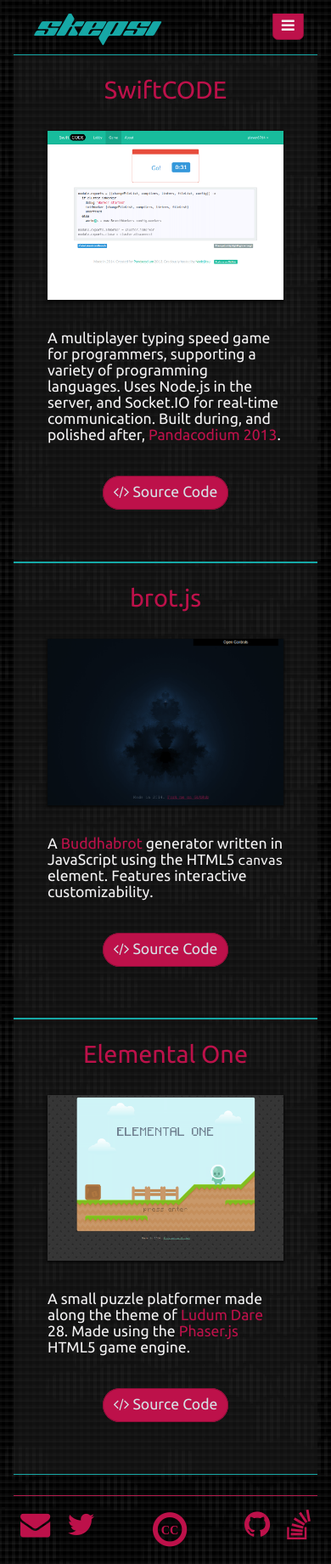
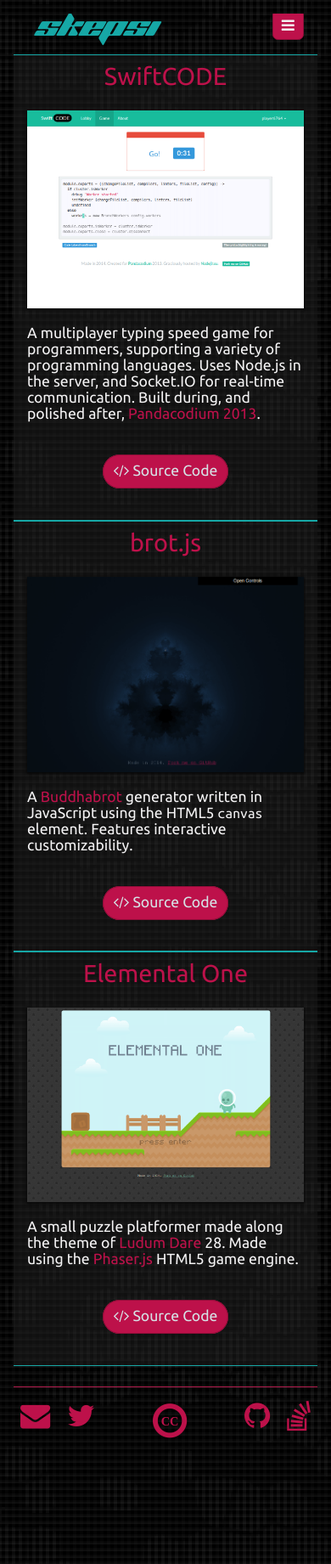
Before and after one commit to voithos/voithos.github.io, a Jekyll site: the page built from projects.html, in a window 390 px wide. Shown: the whole page at 85% size. Built offline with Jekyll 4.4.1, drawn with Linux system fonts in a browser that asks for light colours.

Commit message:
Decrease padding for mobile in projects page

```diff
--- a/assets/css/main.css
+++ b/assets/css/main.css
@@ -2093,6 +2093,9 @@
   .projects .project > h2 {
     text-align: center;
     font-size: 1.8rem; }
+  @media screen and (max-width: 600px) {
+    .projects .project {
+      padding: 0.5rem; } }
 .projects .project-detail {
   display: flex;
   flex-flow: row nowrap; }
@@ -2106,6 +2109,9 @@
       padding: 0;
       -webkit-box-shadow: 0 1px 3px 1px #070707;
       box-shadow: 0 1px 3px 1px #070707; }
+    @media screen and (max-width: 600px) {
+      .projects .project-detail .project-image {
+        padding: 0.5rem; } }
   .projects .project-detail .project-desc {
     flex: 1;
     padding: 1rem;
@@ -2115,6 +2121,9 @@
     .projects .project-detail .project-desc .project-code {
       padding: 2rem 0;
       text-align: center; }
+    @media screen and (max-width: 600px) {
+      .projects .project-detail .project-desc {
+        padding: 0.5rem; } }
 
 .about {
   padding-bottom: 2rem; }
```
Also changed, not shown: assets/scss/main.scss (+12 -0 lines).
